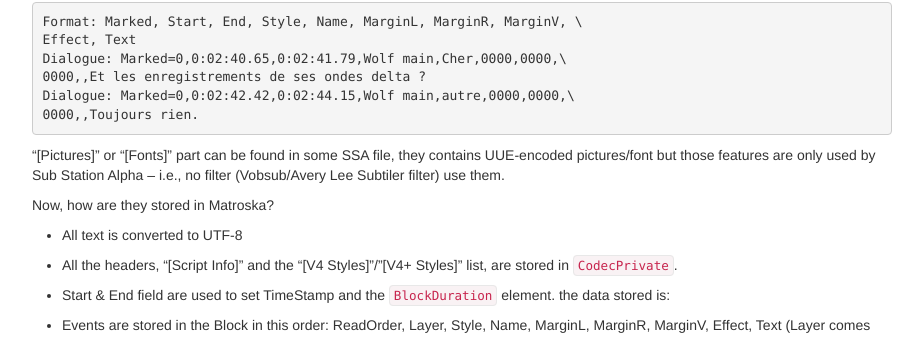
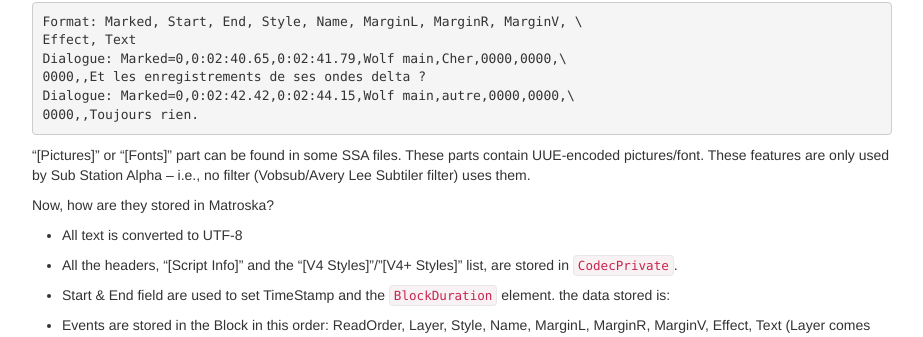
Before and after one commit to ietf-wg-cellar/matroska-specification, a Jekyll site: the page built from cellar-codec/subtitles.md, in a window 1280 px wide and 900 px high, scrolled down 3707 px. Shown: the part 113-450 px from the top of the window, without its empty margins (273-1196 px from the left). Built offline with Jekyll 4.4.1, drawn with Linux system fonts in a browser that asks for light colours; our own code applies the rules of GitHub Pages for plain Markdown files.

Commit message:
reword SSA Pictures/Fonts section
Co-authored-by: SpencerDawkins <spencerdawkins.ietf@gmail.com>

````diff
--- a/cellar-codec/subtitles.md
+++ b/cellar-codec/subtitles.md
@@ -236,9 +236,9 @@ Dialogue: Marked=0,0:02:42.42,0:02:44.15,Wolf main,autre,0000,0000,\
 0000,,Toujours rien.
 ```
 
-"[Pictures]" or "[Fonts]" part can be found in some SSA file, they contains UUE-encoded
-pictures/font but those features are only used by Sub Station Alpha -- i.e.,
-no filter (Vobsub/Avery Lee Subtiler filter) use them.
+"[Pictures]" or "[Fonts]" part can be found in some SSA files. These parts contain UUE-encoded
+pictures/font. These features are only used by Sub Station Alpha -- i.e.,
+no filter (Vobsub/Avery Lee Subtiler filter) uses them.
 
 Now, how are they stored in Matroska?
 
````
